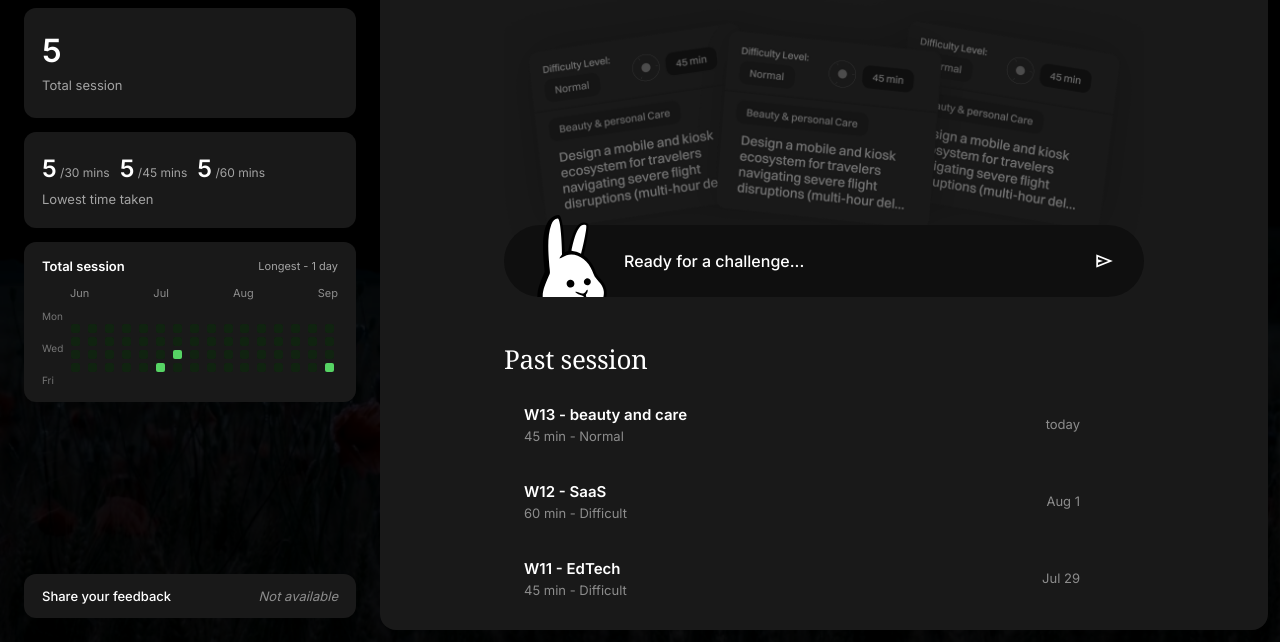
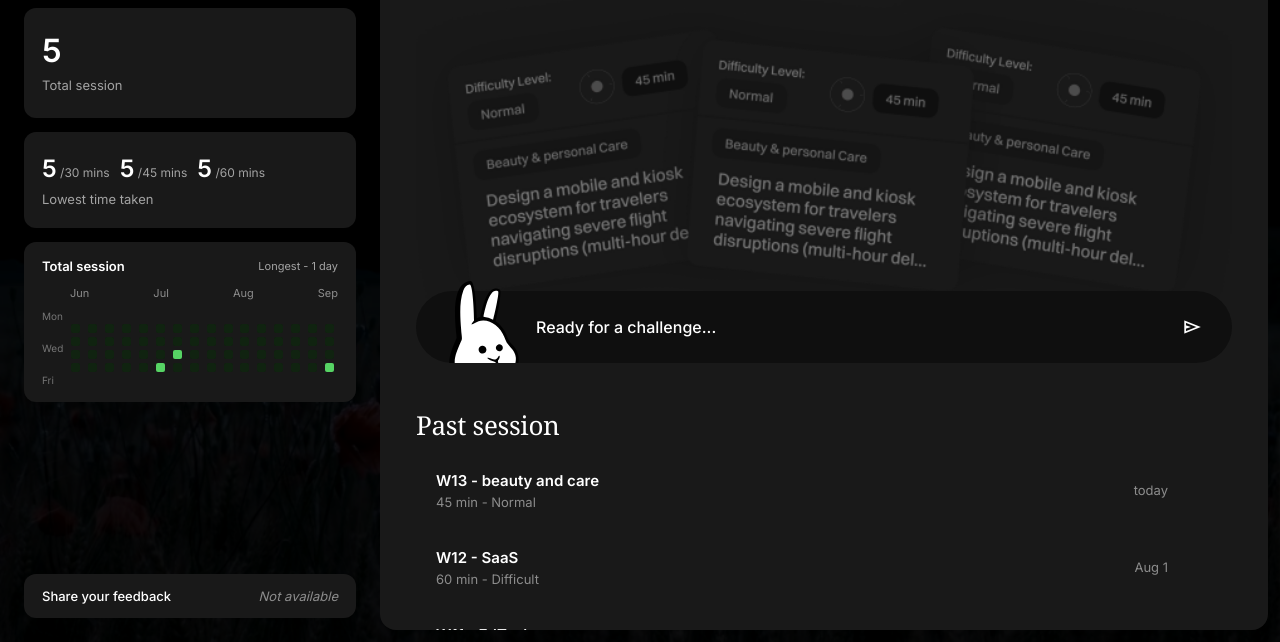
Before and after one commit to designedbyvishesh/AI_chatbot, a website: page agile.html in a window 1280 px wide. Shown: the part 158-800 px from the top of the page. Drawn offline with nearby package versions, Linux system fonts and the light colour scheme; no server answers; a web font is replaced by a local one.

Commit message:
Update max-width of .agile-home-right-content to 900px

```diff
--- a/agile.css
+++ b/agile.css
@@ -285,7 +285,7 @@
 }
 
 .agile-home-right-content {
-  max-width: 640px;
+  max-width: 900px;
   margin: 0 auto;
   display: flex;
   flex-direction: column;
```
